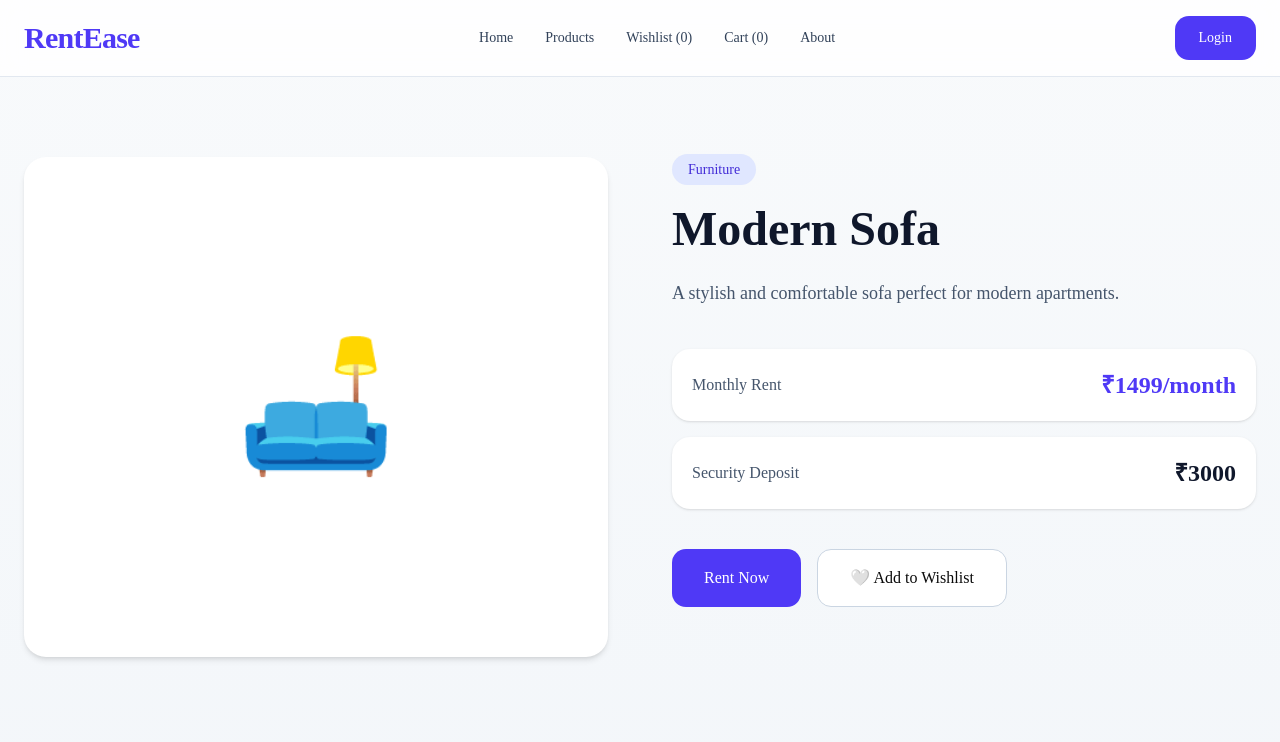
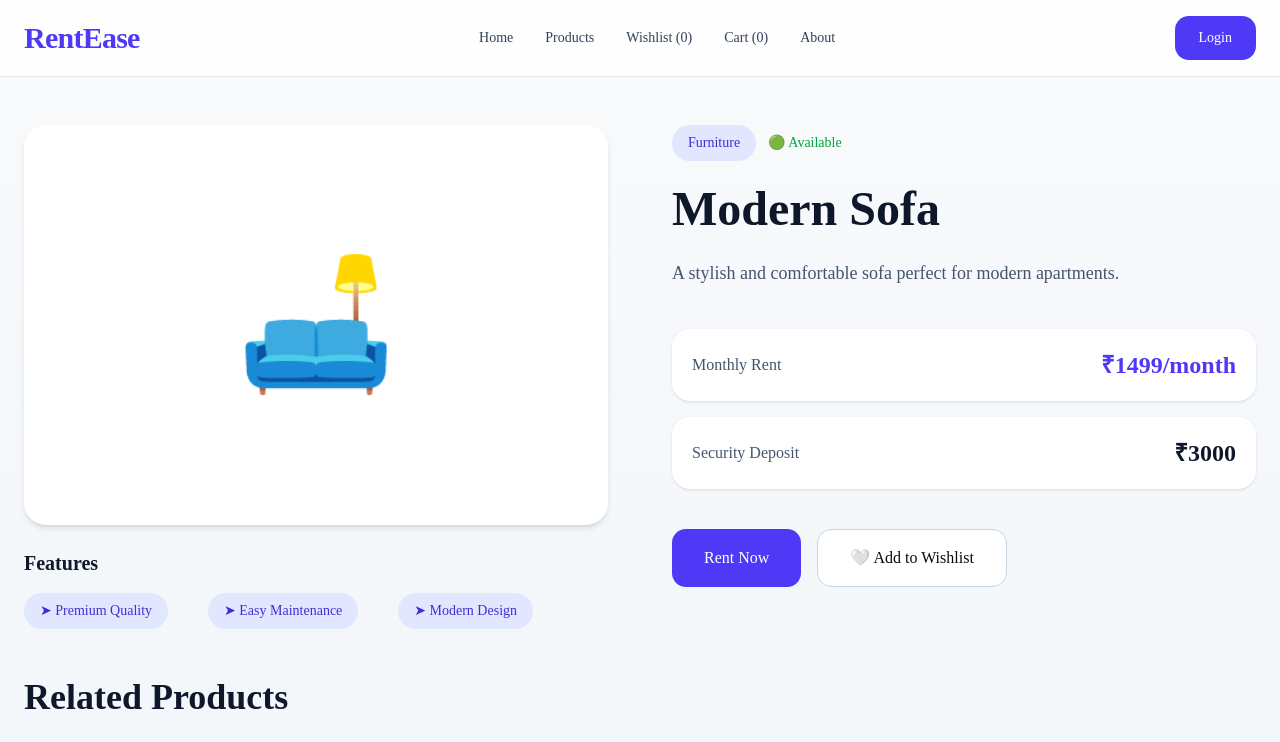
Before and after one commit to mahfuzalamttt/rentease, a Next.js app: page /products/1 in a window 1280 px wide. Shown: the top 742 px of the page. Built offline with nearby package versions, Linux system fonts and the light colour scheme.

Commit message:
Enhance product detail page UI and feature

```diff
--- a/app/cart/page.tsx
+++ b/app/cart/page.tsx
@@ -80,14 +80,14 @@ export default function CartPage() {
         <section className="mx-auto max-w-7xl px-6 py-20">
 
   <h1 className="mb-10 text-5xl font-bold text-slate-900">
-    My Cart
+    My Cart 🛒
   </h1>
 
   {cartProducts.length === 0 ? (
 
     <div className="rounded-3xl bg-white p-12 text-center shadow-md">
       <h2 className="text-3xl font-bold">
-        Your Cart is Empty 🛒
+        Your Cart is Waiting 📦
       </h2>
 
       <p className="mt-3 text-slate-500">
--- a/app/products/[id]/page.tsx
+++ b/app/products/[id]/page.tsx
@@ -12,6 +12,11 @@ const products = [
     image: "🛋️",
     description:
       "A stylish and comfortable sofa perfect for modern apartments.",
+    features: [
+      "Premium Quality",
+      "Easy Maintenance",
+      "Modern Design",
+    ]
   },
 
   {
@@ -23,6 +28,11 @@ const products = [
     image: "🛏️",
     description:
       "Premium quality double bed with modern wooden finish.",
+    features: [
+      "Premium Quality",
+      "Easy Maintenance",
+      "Modern Design",
+    ]
   },
 
   {
@@ -34,6 +44,11 @@ const products = [
     image: "📺",
     description:
       "High-definition smart television for entertainment lovers.",
+    features: [
+      "Premium Quality",
+      "Easy Maintenance",
+      "Modern Design",
+    ]
   },
 ];
 
@@ -69,18 +84,42 @@ export default async function ProductDetailPage({
 
       <Navbar />
 
-      <section className="px-6 py-20">
+      <section className="px-6 py-12">
         <div className="mx-auto grid max-w-7xl gap-16 lg:grid-cols-2">
 
-          <div className="flex h-[500px] items-center justify-center rounded-3xl bg-white text-9xl shadow-md">
-            {product.image}
+          <div>
+            <div className="flex h-[400px] items-center justify-center rounded-3xl bg-white text-9xl shadow-md">
+              {product.image}
+            </div>
+
+            <div className="mt-6">
+
+              <h3 className="text-xl font-semibold text-slate-900">
+                Features
+              </h3>
+
+              <ul className="mt-4 flex flex-wrap gap-10">
+
+                {product.features.map((feature) => (
+                  <li
+                    key={feature}
+                    className="rounded-full bg-indigo-100 px-4 py-2 text-sm font-medium text-indigo-700"
+                  >
+                    ➤ {feature}
+                  </li>
+                ))}
+              </ul>
+            </div>
           </div>
-
           <div>
-
-            <span className="rounded-full bg-indigo-100 px-4 py-2 text-sm font-medium text-indigo-700">
-              {product.category}
-            </span>
+            <div className="flex items-center gap-3">
+              <span className="rounded-full bg-indigo-100 px-4 py-2 text-sm font-medium text-indigo-700">
+                {product.category}
+              </span>
+              <span className="text-sm font-medium text-green-600">
+                🟢 Available
+              </span>
+            </div>
 
             <h1 className="mt-6 text-5xl font-bold text-slate-900">
               {product.name}
@@ -125,7 +164,6 @@ export default async function ProductDetailPage({
               />
 
             </div>
-
           </div>
 
         </div>
--- a/app/wishlist/page.tsx
+++ b/app/wishlist/page.tsx
@@ -50,12 +50,21 @@ const products = [
 
 export default function WishlistPage() {
   const [wishlistIds, setWishlistIds] = useState<number[]>([]);
+  const [cartIds, setCartIds] = useState<number[]>([]);
 
   useEffect(() => {
     const savedWishlist = localStorage.getItem("wishlist");
 
     if (savedWishlist) {
       setWishlistIds(JSON.parse(savedWishlist));
+    }
+  }, []);
+
+  useEffect(() => {
+  const savedCart = localStorage.getItem("cart");
+
+  if (savedCart) {
+    setCartIds(JSON.parse(savedCart));
   }
   }, []);
 
@@ -70,12 +79,12 @@ export default function WishlistPage() {
 
       <section className="mx-auto max-w-7xl px-6 py-20">
 
-        <h1 className="text-5xl font-bold">
+        <h1 className="mb-10 text-5xl font-bold text-slate-900">
           My Wishlist ❤️
         </h1>
 
         {wishlistProducts.length === 0 ? (
-          <div className="mt-20 text-center">
+          <div className="rounded-3xl bg-white p-12 text-center shadow-md">
 
             <h2 className="text-3xl font-bold">
               Your Wishlist is Empty 💔
@@ -87,27 +96,118 @@ export default function WishlistPage() {
 
           </div>
         ) : (
-          <div className="mt-12 grid gap-6 sm:grid-cols-2 lg:grid-cols-3">
+          <div className="mt-12 overflow-hidden rounded-3xl bg-white shadow-md">
+
+        <div className="grid grid-cols-4 border-b bg-slate-50 px-8 py-5 font-semibold   text-slate-700">
+
+          <div>Product</div>
+          <div>Monthly Rent</div>
+          <div>Cart</div>
+          <div className="text-right">Action</div>
+
+        </div>
 
         {wishlistProducts.map((product) => (
+
         <div
             key={product.id}
-                className="rounded-3xl border bg-white p-6 shadow-md"
+            className="grid grid-cols-4 items-center border-b px-8 py-6"
           >
 
-                <div className="flex h-40 items-center justify-center rounded-2xl bg-slate-100 text-7xl">
+            <div className="flex items-center gap-4">
+
+              <div className="flex h-16 w-16 items-center justify-center rounded-xl bg-slate-100 text-3xl">
                 {product.image}
               </div>
 
-                <h2 className="mt-6 text-2xl font-semibold">
+              <div>
+
+                <h3 className="font-semibold text-slate-900">
                   {product.name}
-                </h2>
+                </h3>
 
-                <p className="mt-2 text-indigo-600">
-                  {product.price}
+                <p className="text-sm text-slate-500">
+                  {product.category}
                 </p>
 
               </div>
+
+            </div>
+
+            <div className="font-semibold text-indigo-600">
+              {product.price}
+            </div>
+
+            <div>
+
+              <button
+                onClick={() => {
+                  let updatedCart;
+
+                  if (cartIds.includes(product.id)) {
+                    updatedCart = cartIds.filter(
+                      (id) => id !== product.id
+                    );
+                  } else {
+                    updatedCart = [
+                      ...cartIds,
+                      product.id,
+                    ];
+                  }
+
+                  setCartIds(updatedCart);
+
+                  localStorage.setItem(
+                    "cart",
+                    JSON.stringify(updatedCart)
+                  );
+
+                  window.dispatchEvent(
+                    new Event("cartUpdated")
+                  );
+                }}
+                className={`rounded-xl px-4 py-2 transition ${
+                  cartIds.includes(product.id)
+                    ? "bg-green-100 text-green-700"
+                    : "bg-slate-200 hover:bg-slate-300"
+                }`}
+              >
+                {cartIds.includes(product.id)
+                  ? "✅ Added"
+                  : "🛒 Add"}
+              </button>
+
+            </div>
+
+            <div className="text-right">
+
+              <button
+                onClick={() => {
+                  const updatedWishlist =
+                    wishlistIds.filter(
+                      (id) => id !== product.id
+                    );
+
+                  setWishlistIds(updatedWishlist);
+
+                  localStorage.setItem(
+                    "wishlist",
+                    JSON.stringify(updatedWishlist)
+                  );
+
+                  window.dispatchEvent(
+                    new Event("wishlistUpdated")
+                  );
+                }}
+                className="rounded-xl bg-red-100 px-4 py-2 text-red-600 transition hover:bg-red-200"
+              >
+                Remove
+              </button>
+
+            </div>
+
+          </div>
+
         ))}
 
         </div>
```
Lines whose indentation alone changed are shown as unchanged.
